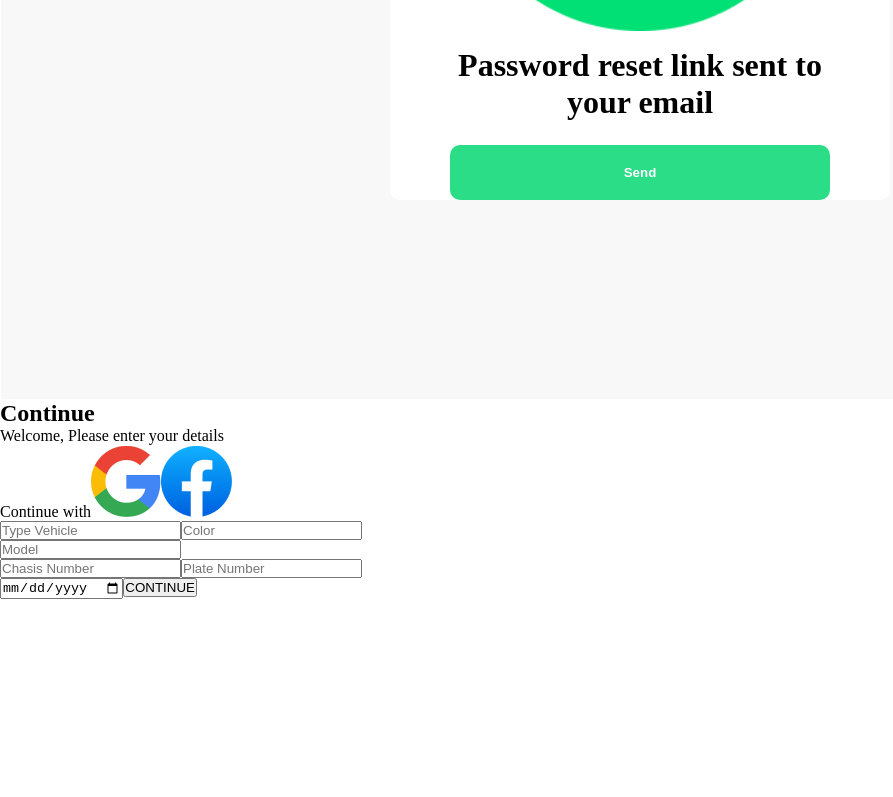
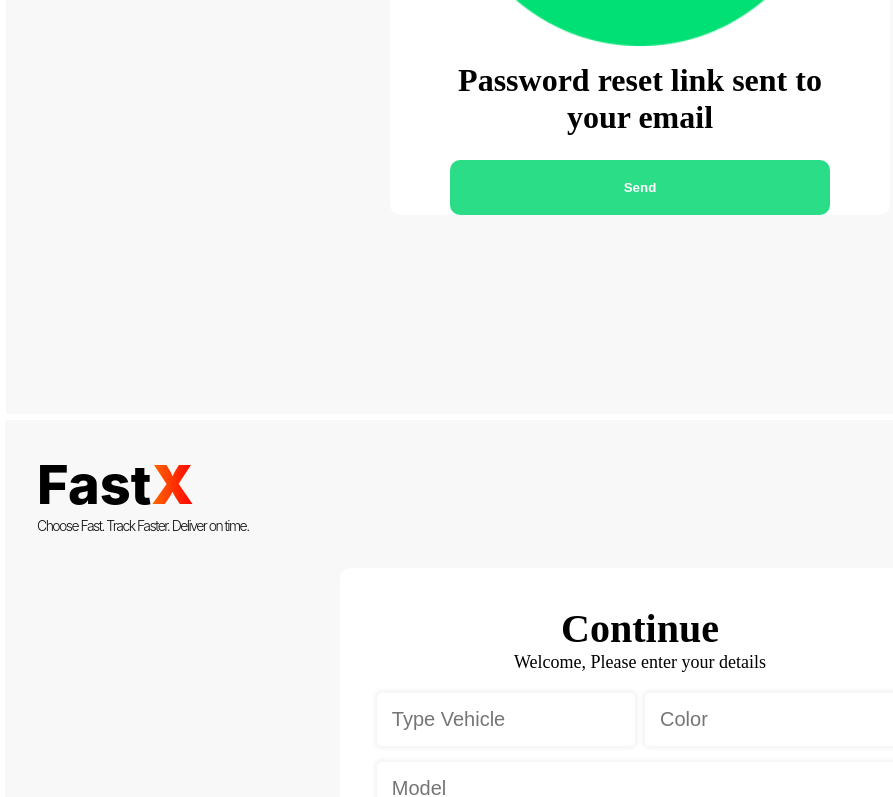
Before and after one commit to Worksquare/FasX, a React (Create React App) app in the folder client/frontend/: page / in a window 1280 px wide. Shown: the part 2000-2797 px from the top of the page, without its empty margins (0-893 px from the left). Before the commit the page ends 2599 px from the top, so only its background shows below. Built offline with nearby package versions, Linux system fonts and the light colour scheme.

Commit message:
working with the second rider signup and added styles globally

```diff
--- a/client/frontend/src/components/RiderSignUp2/RiderSignUp2.css
+++ b/client/frontend/src/components/RiderSignUp2/RiderSignUp2.css
@@ -0,0 +1,35 @@
+
+  .file-upload {
+    position: relative;
+    margin: 0 auto;
+    cursor: pointer;
+    width: 130px;
+    height: 150px;
+    padding: 10px;
+    border-radius: 15px;
+    background-color: #fff;
+    box-shadow: 0px 0px 3.3px 3.3px rgba(0, 0, 0, 0.04);
+    transition: background-color 0.3s ease;
+  }
+
+
+
+  .file-upload .upload-icon img {
+    width: 20px;
+    height: 20px;
+    display: flex;
+    justify-content: center;
+    align-items: center;
+
+  }
+
+
+  .file-upload input[type="file"] {
+    position: absolute;
+    top: 0;
+    left: 0;
+    width: 100%;
+    height: 100%;
+    opacity: 0;
+    cursor: pointer;
+  }
--- a/client/frontend/src/components/RiderSignUp2/RiderSignUp2.jsx
+++ b/client/frontend/src/components/RiderSignUp2/RiderSignUp2.jsx
@@ -1,11 +1,24 @@
 import React from 'react'
-import Facebook from "../../images/facebook.png";
-import Google from "../../images/google.png";
+import './RiderSignUp2.css'
+import icon from '../../images/Icon.png'
+
 
 
 const RiderSignUp2 = () => {
   return (
     <section>
+         <div className="signup-nav">
+            <div className="signup-nav__logo">
+                    <span className='signup-nav__logo--main'>
+                    Fast
+                        <span className="gradient"> X </span>
+                    </span>
+                    <span className='signup-nav__logo--text'>
+                    Choose Fast. Track Faster. Deliver on time.
+                    </span>
+            </div>
+        </div>
+
         <div className='wrapper'>
         <div className="heading">
             <h1 className='heading__title'>Continue</h1>
@@ -13,35 +26,31 @@ const RiderSignUp2 = () => {
             Welcome, Please enter your details
             </span>
         </div>
-        <div className="social">
-            <span className="social__text">
-            Continue with
-            </span>
 
-                <a href="/" className='social__icon'  >
-                    <img src={Google} alt="google logo" />
-                </a>
-                <a href="/" className='social__icon' >
-                    <img src={Facebook} alt="facebook logo" />
-                </a>
-        </div>
 
         <form>
 
             <div className="form__wrapper">
                 <div className="wrap">
-                <input type="text" placeholder='Type Vehicle'/>
-                <input type="text" placeholder='Color'/>
+                    <input type="text" placeholder='Type Vehicle'/>
+                    <input type="text" placeholder='Color'/>
                 </div>
                 <input type='text' placeholder='Model'/>
                 <div className="wrap">
-                    <input type="text" placeholder='Chasis Number' />
+                    <input type="number" placeholder='Chasis Number' />
                     <input type="number" placeholder='Plate Number' />
                 </div>
 
-                <input type="date" placeholder='Owned since'/>
-                <input type="image" src="" alt="" />
-                <input type="button" value="CONTINUE" className='form__button' />
+                <input type="date" placeholder='Owned since' className='form__span'/>
+
+                <div className="file-upload">
+                    <input type="file" id="file-input" accept=".pdf, .doc, .docx"/>
+                    <div className="upload-icon">
+                        <img src={icon} alt="Upload Icon"/>
+                    </div>
+                </div>
+
+                <input type="button" value="CONTINUE" className='form__button form__span' />
             </div>
         </form>
 </div>
--- a/client/frontend/src/index.css
+++ b/client/frontend/src/index.css
@@ -3,3 +3,154 @@
   padding: 0;
   box-sizing: border-box;
 }
+
+
+section{
+  background-color: #F8F8F8;
+  margin: 5px;
+
+}
+
+.signup-nav{
+  display: flex;
+  justify-content: space-between;
+  align-items: center;
+  padding: 2rem;
+}
+
+.signup-nav__logo--main{
+  display: flex;
+  color: #000;
+  font-family: Inter;
+  font-size: 54px;
+  font-weight: 800;
+}
+
+
+.signup-nav__logo--text{
+  color: #101010;
+  font-family: Inter;
+  font-size: 14px;
+  font-style: normal;
+  font-weight: 300;
+  line-height: normal;
+  letter-spacing: -1.54px;
+}
+
+
+.gradient{
+  background: linear-gradient(90deg, #FF6B00 0%, #F00 100%);
+  background-clip: text;
+  -webkit-background-clip: text;
+  -webkit-text-fill-color: transparent;
+  font-family: Inter;
+  font-size: 54px;
+  font-weight: 900;
+}
+
+.wrapper{
+  max-width: 600px;
+  min-height: 500px;
+  margin: 1px auto;
+  background-color: #fff;
+  border-radius: 10px;
+  padding: 2.3rem;
+}
+
+.heading{
+  text-align: center;
+  margin-bottom: 20px;
+}
+
+.heading__title{
+   font-size: 40px;
+   font-weight: 700;
+}
+
+.heading__content{
+   font-size: 18px;
+   font-weight: 400;
+}
+
+
+.social{
+   margin: 16px 0;
+   display: flex;
+   justify-content: baseline;
+   align-items: center;
+   gap: 3px;
+}
+
+.social__text{
+  font-size: 24px;
+  font-weight: 500;
+  color: #000;
+}
+
+.social__icon{
+   width: 30px;
+   margin: 0 7px;
+   text-align: center;
+}
+
+.social .social__icon img{
+   width: 25px;
+   border-radius: 100px;
+}
+
+form .form__wrapper{
+  display: flex;
+  flex-wrap: wrap;
+  gap: 16px;
+
+}
+
+.form__wrapper input{
+   border-radius: 5px; ;
+   box-shadow: 0px 0px 3.33px 3.33px rgba(0, 0, 0, 0.04);
+   outline: none;
+   border: none;
+   font-size: 20px;
+   flex: 1;
+   padding: 15px;
+   width: 200px;
+}
+
+.wrap{
+  display: flex;
+  flex: 1;
+  gap: 10px;
+}
+
+
+form .form__span{
+   flex-basis: calc(100% - 10px);
+
+}
+
+form .form__button{
+   background-color: #FF8E3D;
+   color: #fff;
+   font-size: 25px;
+   cursor: pointer;
+   font-weight: 700;
+   margin-top: 10px;
+}
+
+
+@media (max-width: 600px) {
+   .wrap {
+     flex-direction: column;
+     flex-basis: 100%;
+   }
+
+   .form__wrapper input{
+      width: 340px;
+
+   }
+
+
+   form .form__span {
+     flex-basis: 100%;
+   }
+ }
```
Also changed, not shown: client/frontend/src/images/Icon.png (added).
